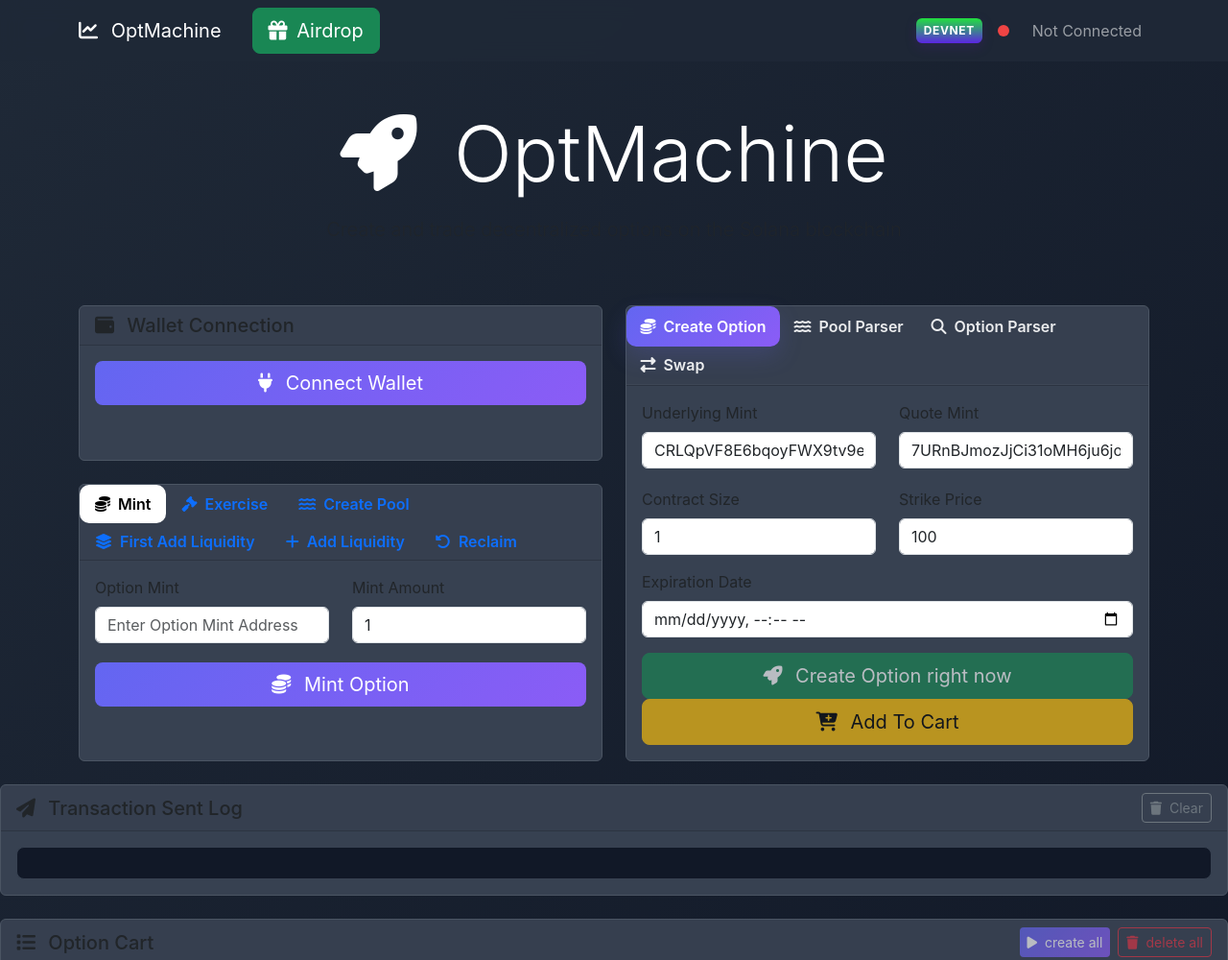
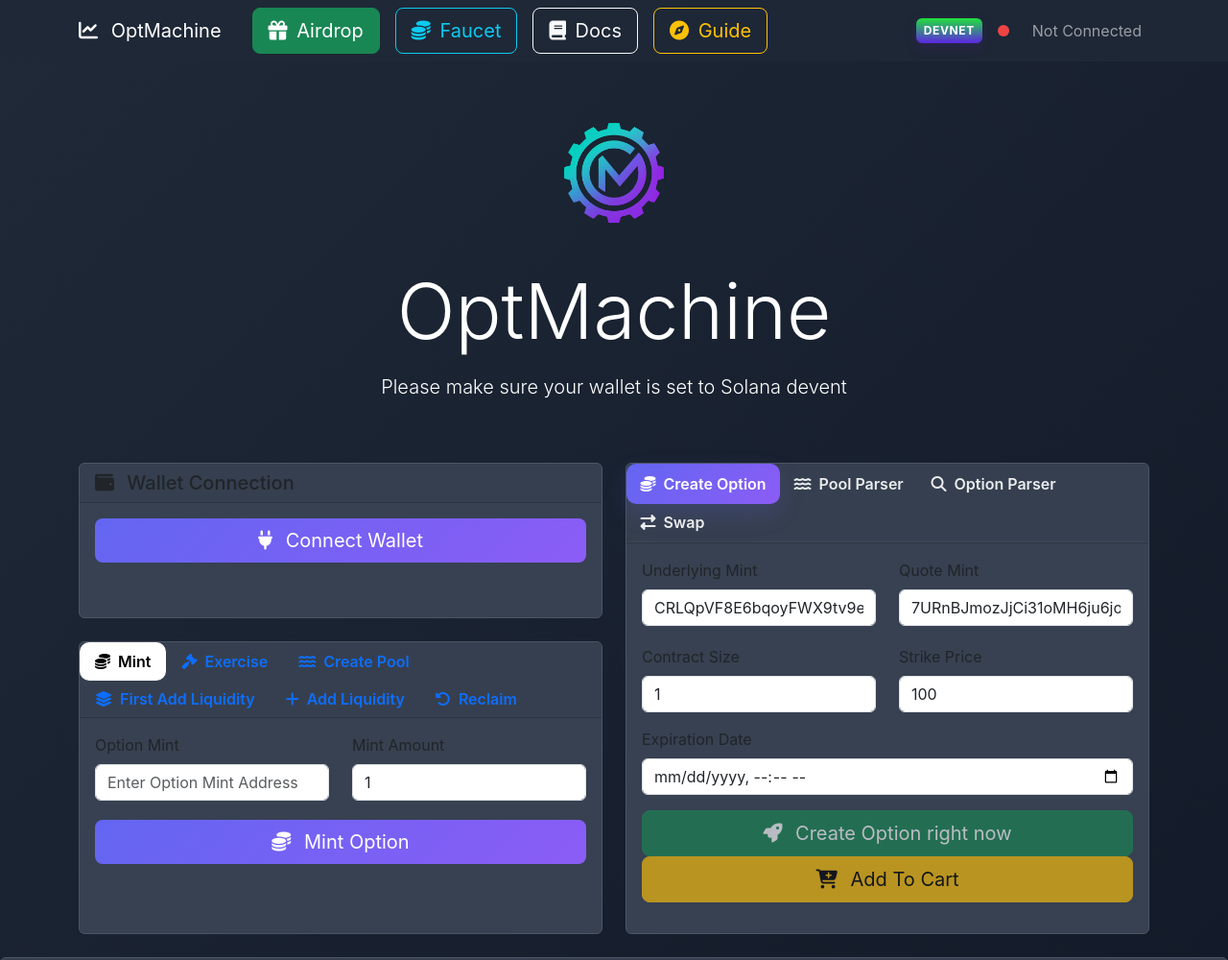
Before and after one commit to Georgex234/OPTmachine-frontend, a website: page index.html in a window 1280 px wide. Shown: the top 1000 px of the page at 96% size. Drawn offline with nearby package versions, Linux system fonts and the light colour scheme; a script that the page names is missing.

Commit message:
updated:   app.js

```diff
--- a/index.css
+++ b/index.css
@@ -595,3 +595,9 @@ input.form-control.ctrl-active::placeholder {
     padding: 0 6px;
   }
 }
+
+.hero-logo {
+  height: 140px;
+  width: auto;
+  vertical-align: middle;
+}
--- a/index.html
+++ b/index.html
@@ -1,4 +1,4 @@
-<!DOCTYPE html>
+<!DOCTYPE html
 <html lang="en">
 
 <head>
@@ -32,6 +32,27 @@
           <span id="airdrop-spinner" class="spinner-border spinner-border-sm ms-2" style="display:none;"></span>
         </button>
       </div>
+      <!-- Solana Faucet Button -->
+<div class="ms-3">
+  <a href="https://faucet.solana.com" target="_blank" class="btn btn-outline-info btn-lg px-3">
+    <i class="fas fa-coins me-1"></i> Faucet
+  </a>
+</div>
+
+<!-- Docs Button -->
+<div class="ms-3">
+  <a href="https://docs.optmachine.xyz" target="_blank" class="btn btn-outline-light btn-lg px-3">
+    <i class="fas fa-book me-1"></i> Docs
+  </a>
+</div>
+
+<!-- User Guide Button -->
+<div class="ms-3">
+  <a href="https://guide.optmachine.xyz" target="_blank" class="btn btn-outline-warning btn-lg px-3">
+    <i class="fas fa-compass me-1"></i> Guide
+  </a>
+</div>
+
 
 
       <div class="navbar-nav ms-auto">
@@ -48,18 +69,27 @@
   </nav>
 
   <div class="container mt-5">
-    <!-- Header Section -->
 <div class="row justify-content-center mb-5">
-      <div class="col-lg-8 text-center">
-        <h1 class="display-1 mb-3 fade-in">
-          <i class="fas fa-rocket me-3"></i>
+  <div class="col-lg-8 text-center fade-in">
+
+    <!-- Logo 居中显示 -->
+    <img src="assets/Optmachine-logo.png"
+         alt="OptMachine Logo"
+         class="hero-logo mb-4">
+
+    <!-- 标题 -->
+    <h1 class="display-1 mb-3">
       OptMachine
     </h1>
-        <p class="lead text-muted fade-in">
-          Create and trade decentralized options on the Solana blockchain
+
+    <!-- 副标题 -->
+    <p class="lead">
+      Please make sure your wallet is set to Solana devent
     </p>
+
   </div>
 </div>
+
 
     <!-- Main Content -->
     <div class="row justify-content-center  align-items-stretch">
```
Lines whose indentation alone changed are shown as unchanged.
